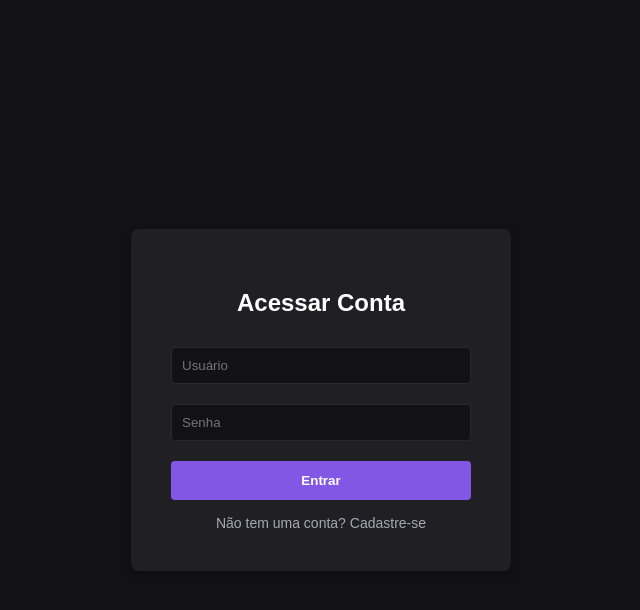
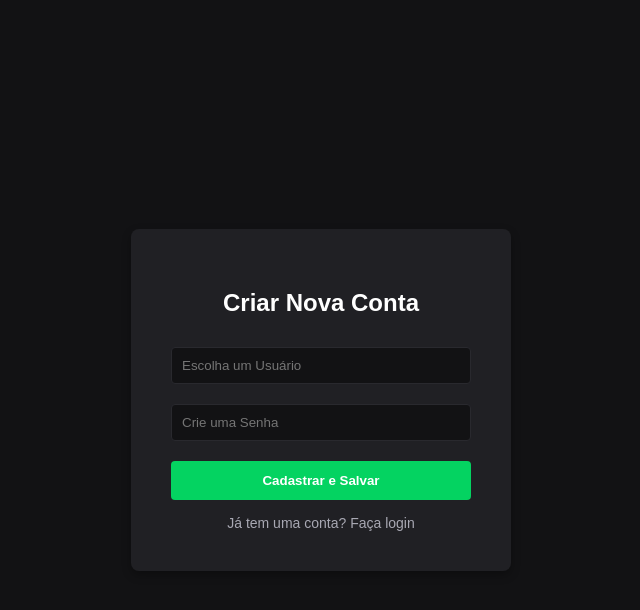
Before and after one commit to carlosxxrs/contador-apostas, a Flask app: page /register in a window 1280 px wide. Shown: the top 610 px of the page, without its empty margins (319-959 px from the left). Run offline with Flask 3, Linux system fonts and the light colour scheme.

Commit message:
Revamp registration page layout and styles

```diff
--- a/templates/register.html
+++ b/templates/register.html
@@ -1,22 +1,26 @@
-{% extends 'layout.html' %}
-{% block content %}
-<div class="row justify-content-center">
-  <div class="col-lg-6">
-    <div class="card p-4">
-      <h2 class="mb-4">Registrar</h2>
-      <form method="POST">
-        <div class="form-group">
-          <label for="username">Usuário</label>
-          <input type="text" class="form-control" id="username" name="username" required>
-        </div>
-        <div class="form-group">
-          <label for="password">Senha</label>
-          <input type="password" class="form-control" id="password" name="password" required>
-        </div>
-        <button type="submit" class="btn btn-primary-custom btn-block">Criar conta</button>
-      </form>
-      <p class="mt-3">Já tem conta? <a href="{{ url_for('login') }}">Entrar</a></p>
+<!DOCTYPE html>
+<html lang="pt-br">
+<head>
+    <meta charset="UTF-8">
+    <title>Criar Conta - Gerenciador de Apostas</title>
+    <style>
+        body { background-color: #121214; color: white; font-family: sans-serif; display: flex; justify-content: center; align-items: center; height: 100vh; margin: 0; }
+        .register-card { background: #202024; padding: 40px; border-radius: 8px; box-shadow: 0 4px 10px rgba(0,0,0,0.3); text-align: center; width: 300px; }
+        input { width: 100%; padding: 10px; margin: 10px 0; border-radius: 4px; border: 1px solid #29292e; background: #121214; color: white; box-sizing: border-box; }
+        button { width: 100%; padding: 12px; background: #04d361; border: none; color: white; font-weight: bold; border-radius: 4px; cursor: pointer; margin-top: 10px; }
+        button:hover { background: #0ee96f; }
+        a { color: #a8a8b3; text-decoration: none; font-size: 14px; display: block; margin-top: 15px; }
+    </style>
+</head>
+<body>
+    <div class="register-card">
+        <h2>Criar Nova Conta</h2>
+        <form method="POST" action="/register">
+            <input type="text" name="username" placeholder="Escolha um Usuário" required>
+            <input type="password" name="password" placeholder="Crie uma Senha" required>
+            <button type="submit">Cadastrar e Salvar</button>
+        </form>
+        <a href="/login">Já tem uma conta? Faça login</a>
     </div>
-  </div>
-</div>
-{% endblock %}
+</body>
+</html>
```
